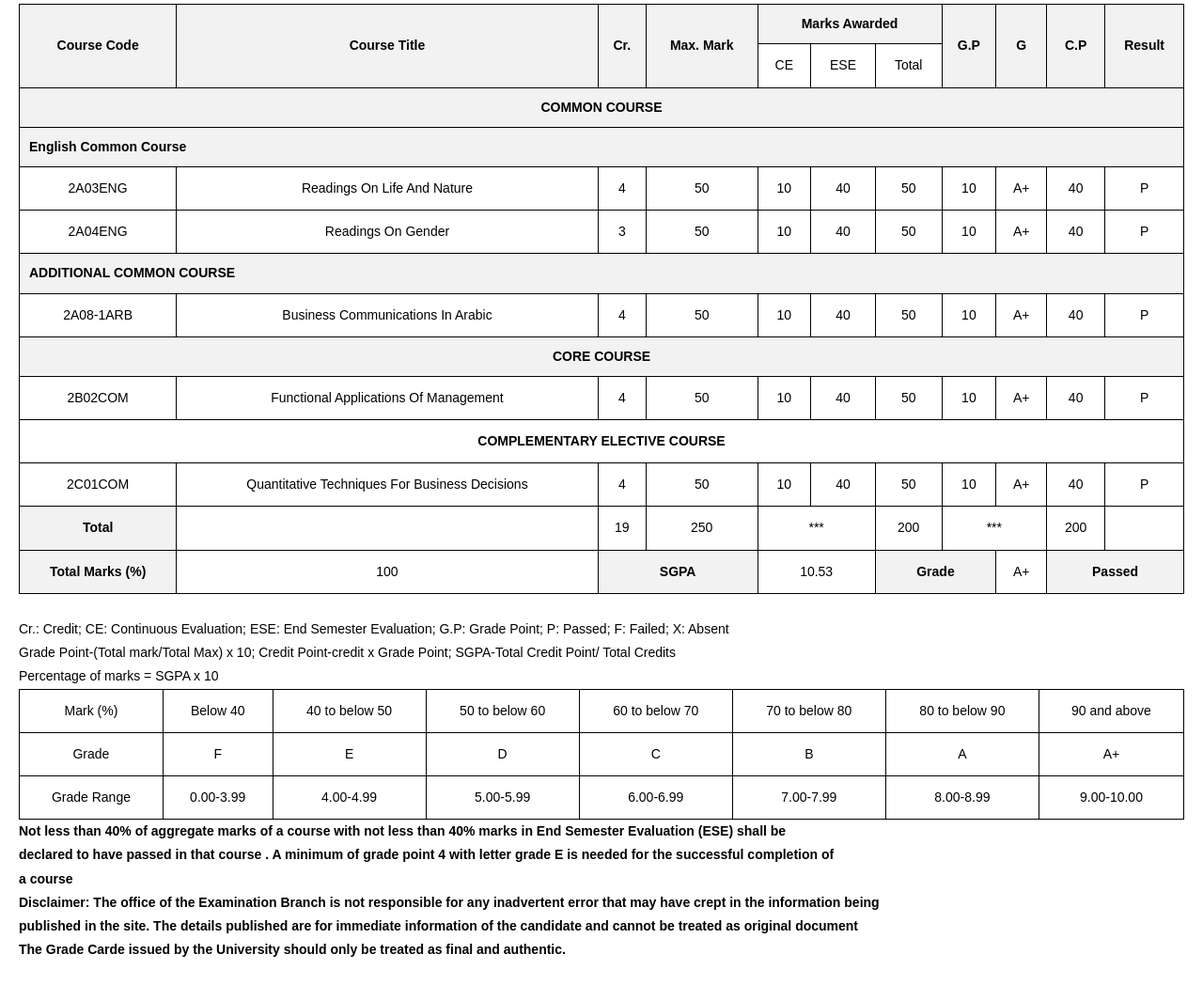
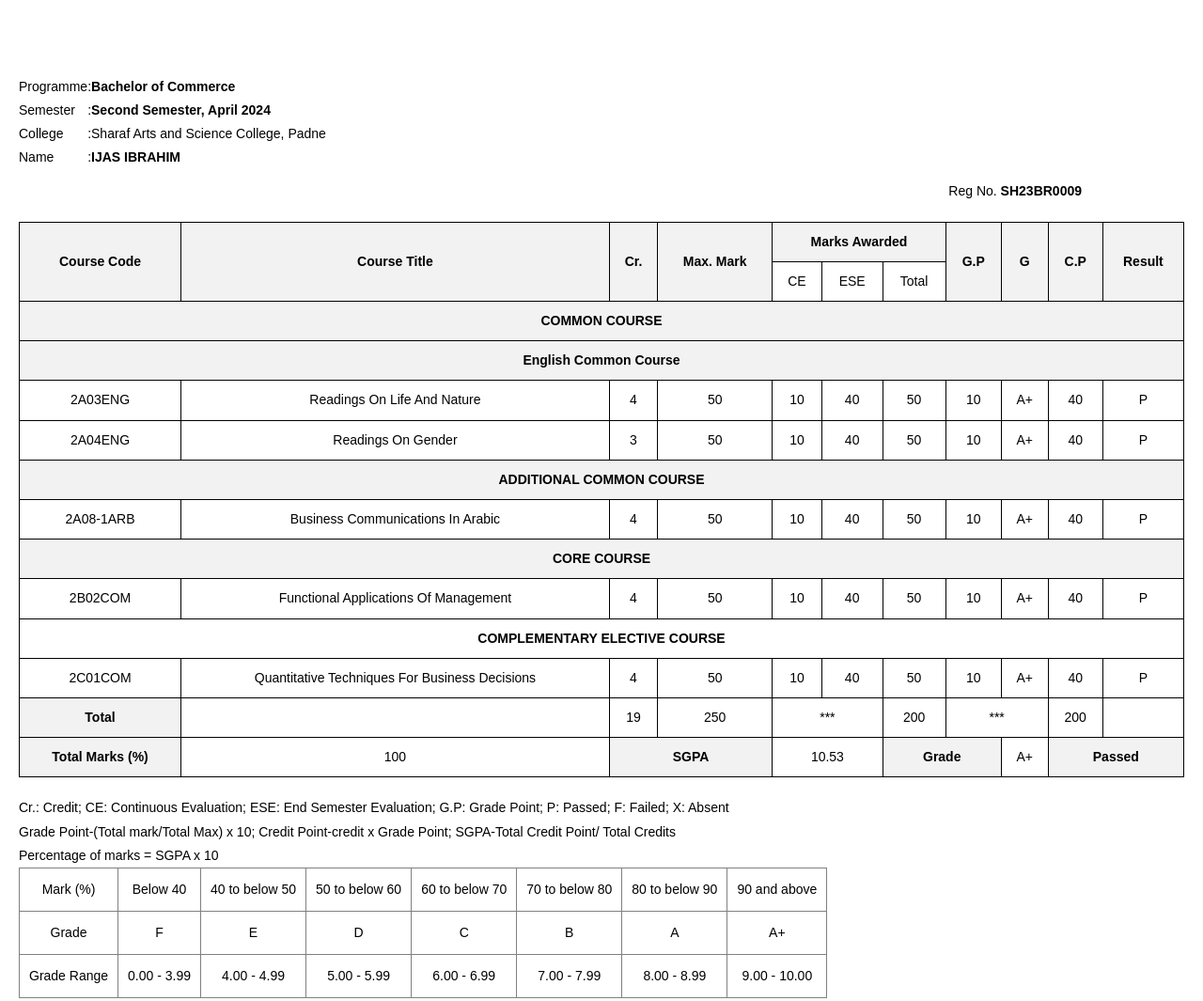
Before and after one commit to mallu-12/kannuruniversity-result, a plain HTML site: page index.html in a window 1280 px wide. Shown: the part 281-1346 px from the top of the page at 94% size. Drawn offline with Linux system fonts and the light colour scheme.

Commit message:
Update index.html

```diff
--- a/index.html
+++ b/index.html
@@ -12,31 +12,122 @@
             margin: 20px;
         }
 
-        table {
+        /* First table without borders */
+        .no-border-table {
+            width: auto;
             border-collapse: collapse;
-            width: 100%;
+            margin-bottom: 10px;
         }
 
-        th, td {
+        .no-border-table td {
+            padding: 0;
+            border: none; /* No border for the first table */
+        }
+
+        .label {
+            font-weight: normal;
+            text-align: left;
+            white-space: nowrap;
+        }
+
+        .colon {
+            text-align: left;
+            padding-right: 5px;
+        }
+
+        .value {
+            font-weight: normal;
+            text-align: left;
+        }
+
+        .bold {
+            font-weight: bold;
+        }
+
+        .reg-no {
+            text-align: right;
+            font-weight: normal;
+            margin-top: 10px;
+        }
+
+        .reg-no-bold {
+            font-weight: bold;
+        }
+
+        .reg-no-spacing {
+            display: inline-block;
+            padding-right: 14ch;
+        }
+
+        /* Styles for bordered tables */
+        .bordered-table {
+            width: 100%;
+            border-collapse: collapse;
+            margin: 20px 0;
+        }
+
+        .bordered-table th,
+        .bordered-table td {
             border: 1px solid #000;
             padding: 8px;
-            text-align: center; /* Default center alignment */
+            text-align: center;
         }
 
-        th {
+        .bordered-table th {
             background-color: #f2f2f2;
         }
 
-        /* Left-align specific rows */
+        /* Additional alignment for some rows */
         .left-align {
             text-align: left;
-            padding-left: 10px; /* Adds padding for better appearance */
+            padding-left: 10px;
+        }
+
+        /* Last grading table styles */
+        .grading-table {
+            border-collapse: collapse;
+            text-align: center;
+            margin-left: 0;
+        }
+
+        .grading-table td {
+            padding: 10px;
+            text-align: center;
         }
     </style>
 </head>
 <body>
-    <center><img src="ahh.jpg"></center>
-    <table>
+    <center><img src="ahh.jpg" alt="Logo"></center><br><br><br>
+
+    <!-- First table without borders -->
+    <table class="no-border-table">
+        <tr>
+            <td class="label">Programme</td>
+            <td class="colon">:</td>
+            <td class="value"><span class="bold">Bachelor of Commerce</span></td>
+        </tr>
+        <tr>
+            <td class="label">Semester</td>
+            <td class="colon">:</td>
+            <td class="value"><span class="bold">Second Semester, April 2024</span></td>
+        </tr>
+        <tr>
+            <td class="label">College</td>
+            <td class="colon">:</td>
+            <td class="value">Sharaf Arts and Science College, Padne</td>
+        </tr>
+        <tr>
+            <td class="label">Name</td>
+            <td class="colon">:</td>
+            <td class="value"><span class="bold">IJAS IBRAHIM</span></td>
+        </tr>
+    </table>
+
+    <!-- Reg No. on the right side -->
+    <div class="reg-no">Reg No. <span class="reg-no-bold">SH23BR0009</span><span class="reg-no-spacing"></span></div>
+
+    <!-- Bordered table -->
+    <table class="bordered-table">
         <tr>
             <th rowspan="2">Course Code</th>
             <th rowspan="2">Course Title</th>
@@ -153,25 +244,14 @@
             <td>A+</td>
             <th colspan="2">Passed</th>
         </tr>
-    </table><br>
-        <label> Cr.: Credit; CE: Continuous Evaluation; ESE: End Semester Evaluation; G.P: Grade Point; P: Passed; F: Failed; X: Absent<br>
+    </table>
+
+    <label>Cr.: Credit; CE: Continuous Evaluation; ESE: End Semester Evaluation; G.P: Grade Point; P: Passed; F: Failed; X: Absent<br>
         Grade Point-(Total mark/Total Max) x 10; Credit Point-credit x Grade Point; SGPA-Total Credit Point/ Total Credits<br>
         Percentage of marks = SGPA x 10</label>
-        <!DOCTYPE html>
-<html lang="en">
-<head>
-    <style>
-        table {
-            border-collapse: collapse; /* Ensures single-line borders */
-            text-align: center; /* Centers text in table cells */
-            margin-left: 0; /* Aligns the table to the left */
-        }
-        td {
-            padding: 10px; /* Adds some spacing inside table cells */
-            text-align: center; /* Centers text inside each cell */
-        }
-    </style></head>
-    <table border="1">
+
+    <!-- Grading table -->
+    <table class="grading-table" border="1">
         <tr>
             <td>Mark (%)</td>
             <td>Below 40</td>
@@ -194,16 +274,16 @@
         </tr>
         <tr>
             <td>Grade Range</td>
-            <td>0.00-3.99</td>
-            <td>4.00-4.99</td>
-            <td>5.00-5.99</td>
-            <td>6.00-6.99</td>
-            <td>7.00-7.99</td>
-            <td>8.00-8.99</td>
-            <td>9.00-10.00</td>
+            <td>0.00 - 3.99</td>
+            <td>4.00 - 4.99</td>
+            <td>5.00 - 5.99</td>
+            <td>6.00 - 6.99</td>
+            <td>7.00 - 7.99</td>
+            <td>8.00 - 8.99</td>
+            <td>9.00 - 10.00</td>
         </tr>
-    </table>
-        <label><b>Not less than 40% of aggregate marks of a course with not less than 40% marks in End Semester Evaluation (ESE) shall be<br>
+    </table><br>
+    <label><b>Not less than 40% of aggregate marks of a course with not less than 40% marks in End Semester Evaluation (ESE) shall be<br>
         declared to have passed in that course . A minimum of grade point 4 with letter grade E is needed for the successful completion of<br>
         a course</b></label><br>
         <label><b>Disclaimer: The office of the Examination Branch is not responsible for any inadvertent error that may have crept in the information being<br>
```
